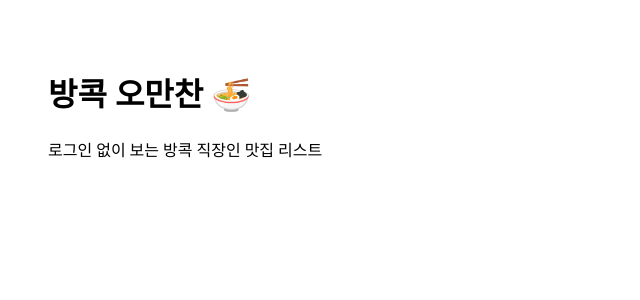
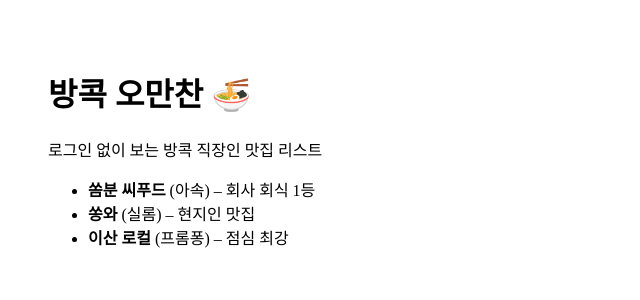
Before and after one commit to DanielChoi2779/bangkok-omanchan, a Next.js app: page / in a window 1280 px wide. Shown: the top 300 px of the page, without its empty margins (0-640 px from the left). Built offline with nearby package versions, Linux system fonts and the light colour scheme; no server answers.

Commit message:
Add restaurant fetching and display logic

```diff
--- a/app/page.tsx
+++ b/app/page.tsx
@@ -1,8 +1,38 @@
-export default function Home() {
+type Restaurant = {
+  id: number;
+  name: string;
+  area: string;
+  note: string;
+};
+
+async function getRestaurants(): Promise<Restaurant[]> {
+  const res = await fetch(
+    `${process.env.NEXT_PUBLIC_BASE_URL ?? ""}/api/restaurants`,
+    { cache: "no-store" }
+  );
+
+  if (!res.ok) {
+    throw new Error("Failed to fetch restaurants");
+  }
+
+  return res.json();
+}
+
+export default async function Home() {
+  const restaurants = await getRestaurants();
+
   return (
     <main style={{ padding: 40 }}>
       <h1>방콕 오만찬 🍜</h1>
       <p>로그인 없이 보는 방콕 직장인 맛집 리스트</p>
+
+      <ul>
+        {restaurants.map((r) => (
+          <li key={r.id}>
+            <strong>{r.name}</strong> ({r.area}) – {r.note}
+          </li>
+        ))}
+      </ul>
     </main>
   );
 }
```
